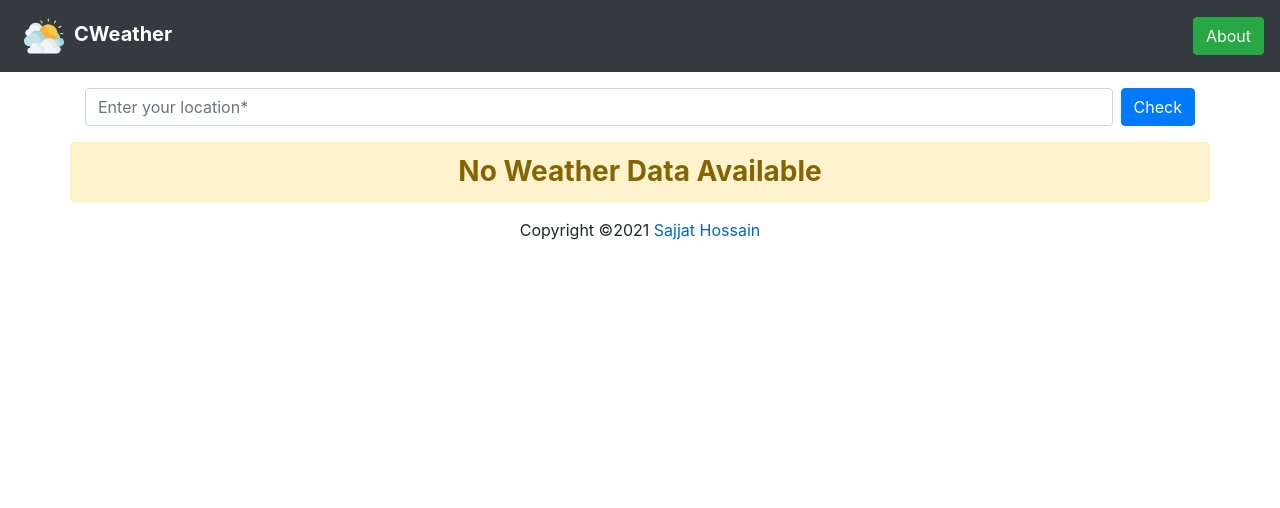
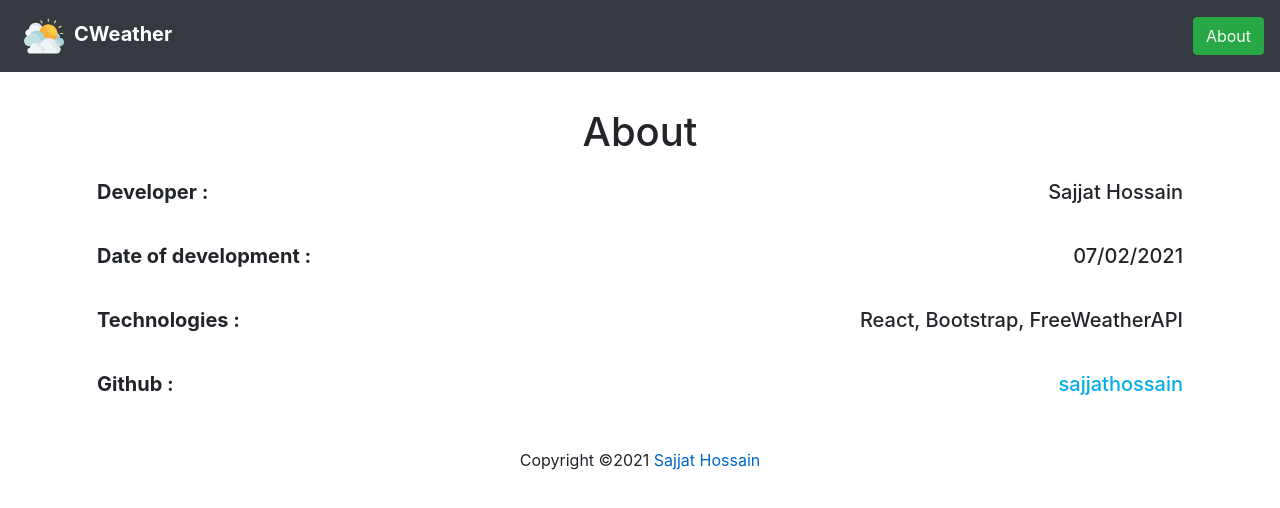
Before and after one commit to sajjathossain/weather-app, a React (Create React App) app: page /about in a window 1280 px wide. Shown: the top 508 px of the page. Built offline with nearby package versions, Linux system fonts and the light colour scheme.

Commit message:
Updated UI

```diff
--- a/package.json
+++ b/package.json
@@ -9,6 +9,8 @@
     "classnames": "^2.2.6",
     "react": "^17.0.1",
     "react-dom": "^17.0.1",
+    "react-router": "^5.2.0",
+    "react-router-dom": "^5.2.0",
     "react-scripts": "4.0.2",
     "web-vitals": "^1.1.0"
   },
--- /dev/null
+++ b/src/components/About.css
@@ -0,0 +1,10 @@
+.editLinks {
+	color: #05adec;
+}
+
+.editLinks:hover {
+	text-decoration: none !important;
+	underline: none !important;
+	color: orangered !important;
+
+}
--- /dev/null
+++ b/src/components/About.js
@@ -0,0 +1,54 @@
+import React, { Component } from 'react'
+import "./About.css"
+
+export class About extends Component {
+    render() {
+        return (
+            <div className="container mt-4 mb-4 d-flex flex-column justify-content-center">
+               <table className="table table-borderless h5 ">
+                   <thead>
+                        <tr>
+                            <td colSpan="2" className="text-center h1">About</td>
+                        </tr>
+                   </thead>
+                   <tbody>
+                       <tr>
+                           <td className="text-left">
+                               <b>Developer :</b>
+                           </td>
+                           <td className="text-right">
+                               <p>Sajjat Hossain</p>
+                           </td>
+                       </tr>
+                       <tr>
+                           <td className="text-left">
+                               <b>Date of development :</b>
+                           </td>
+                           <td className="text-right">
+                               <p>07/02/2021</p>
+                           </td>
+                       </tr>
+                       <tr>
+                           <td className="text-left">
+                               <b>Technologies :</b>
+                           </td>
+                           <td className="text-right">
+                               <p>React, Bootstrap, FreeWeatherAPI</p>
+                           </td>
+                       </tr>
+                       <tr>
+                           <td className="text-left">
+                               <b>Github :</b>
+                           </td>
+                           <td className="text-right">
+                               <a href="https://github.com/sajjathossain" className="editLinks" target="_blank">sajjathossain</a>
+                           </td>
+                       </tr>
+                   </tbody>
+               </table>
+            </div>
+        )
+    }
+}
+
+export default About
--- a/src/components/App.js
+++ b/src/components/App.js
@@ -1,18 +1,14 @@
-import React, { Component } from 'react'
+import React from 'react'
 import Navbar from './Navbar'
-import Main from './Main'
 import Footer from './Footer'
 
-export class App extends Component {
-    render() {
+const App = () => {
     return (
         <div className="d-flex flex-column">
             <Navbar />
-                <Main />
             <Footer />
         </div>
     )
 }
-}
 
 export default App
--- a/src/components/Main.js
+++ b/src/components/Main.js
@@ -1,4 +1,4 @@
-import React, { Component, useState, useEffect } from 'react'
+import React, { Component } from 'react'
 import InputField from './InputField'
 import OutputField from './OutputField'
 
@@ -31,10 +31,12 @@ export class Main extends Component {
 
 
         return (
+
             <div>
                 <InputField checkWeather={this.checkWeather} getLocation={this.location} />
                 {this.state.isLoading === true ? <h3 className="container mb-3 alert alert-warning font-weight-bold d-flex justify-content-center ">No Weather Data Available</h3> : <OutputField data={this.state.infos} />}
             </div>
+
         )
     }
 }
--- a/src/components/Navbar.js
+++ b/src/components/Navbar.js
@@ -1,19 +1,47 @@
 import React, { Component } from 'react'
-import weather from '../../src/img/weather.png'
+import { BrowserRouter as Router, Link, Route } from 'react-router-dom'
+import { useLocation } from 'react-router-dom'
+import About from './About'
+import Main from './Main'
+import weather from '../img/weather.png'
 import './Navbar.css'
 
-export class Navbar extends Component {
+
+export class Navbar extends React.Component {
+
+    constructor(props) {
+        super(props)
+        this.toggleView = this.toggleView.bind(this)
+        this.state = {isAbout: false, btnPrefix: "text-light btn btn-"}
+    }
+
+    toggleView() {
+        this.setState({isAbout: !this.state.isAbout, btnPrefix: this.state.btnPrefix})
+    }
+
+
     render() {
         return (
-            <div className="navbar navbar-dark bg-dark d-flex justify-content-space-between">
-                <div className="navbar-brand p-2 font-weight-bold">
-                    <img src={weather} className="navIcon" />
-                    CWeather
+            <Router>
+                <div className="navbar navbar-dark bg-dark d-flex justify-content-space-between">
+                    <div className="navbar-brand p-2 font-weight-bold">
+                        <img src={weather} className="navIcon" />
+                        CWeather
+                    </div>
+
+                    <div className="font-weight-bold" onClick={this.toggleView}>
+                        <Link to={this.state.isAbout ? "/" : "/about"} className={this.state.isAbout ? `${this.state.btnPrefix}warning` : `${this.state.btnPrefix}success`} >
+                            {this.state.isAbout ? "Back" : "About"}
+                        </Link>
+                    </div>
                 </div>
-                <div className="font-weight-bold"><a href="#about" className="text-light btn btn-success">About</a></div>
-            </div>
+
+                <Route exact={true} path="/" component={Main} />
+                <Route exact={true} path="/about" component={About} />
+            </Router>
         )
     }
 }
 
+
 export default Navbar
--- a/src/components/OutputField.css
+++ b/src/components/OutputField.css
@@ -1,5 +1,5 @@
 .wIcon {
-    background: #eeeeee !important;
+    background: rgba(238, 238, 238, 0.534) !important;
     align-items: center !important;
 }
 
--- a/src/index.js
+++ b/src/index.js
@@ -1,4 +1,4 @@
-import React, { Component } from 'react'
+import React from 'react'
 import ReactDOM from 'react-dom'
 import App from './components/App'
 
```
Also changed, not shown: public/manifest.json, 1 other file (tests, documents, lock files or other folders). Lines whose indentation alone changed are shown as unchanged.
